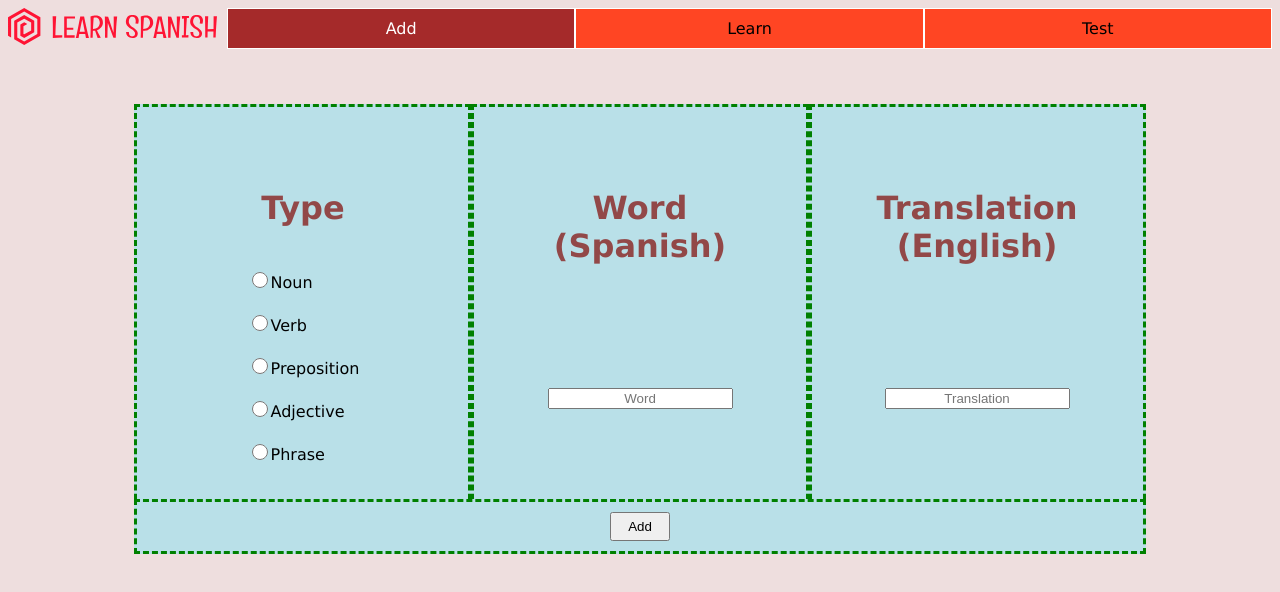
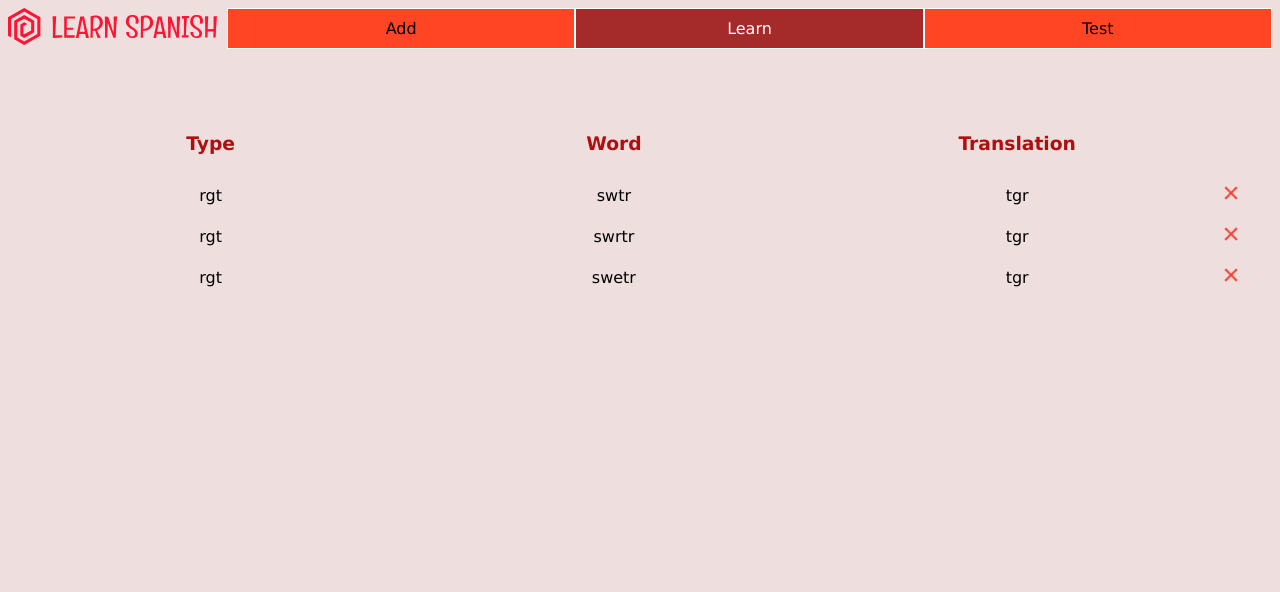
Before and after one commit to advay168/learn-spanish, a React (Create React App) app: page /learn in a window 1280 px wide. Shown: the top 592 px of the page. Built offline with nearby package versions, Linux system fonts and the light colour scheme.

Commit message:
Added learn page and react router

```diff
--- a/package.json
+++ b/package.json
@@ -12,9 +12,12 @@
     "@types/react-dom": "^17.0.9",
     "babel-plugin-styled-components": "^1.13.2",
     "eslint-plugin-prettier": "^3.4.0",
+    "history": "^5.0.0",
     "prettier": "^2.3.2",
     "react": "^17.0.2",
     "react-dom": "^17.0.2",
+    "react-router": "^6.0.0-beta.0",
+    "react-router-dom": "^6.0.0-beta.0",
     "react-scripts": "4.0.3",
     "styled-components": "^5.3.0",
     "typescript": "^4.3.5",
--- a/src/App.tsx
+++ b/src/App.tsx
@@ -1,16 +1,40 @@
 import React from "react";
+
+import {
+  BrowserRouter as Router,
+  Routes,
+  Route,
+  Navigate,
+} from "react-router-dom";
 
 // Components
 import Header from "./components/Header";
 import Add from "./components/Add";
+import Learn from "./components/Learn";
 
 // Styles
 import "./App.styles.css";
+
 export default function App() {
   return (
-    <>
+    <Router>
       <Header />
-      <Add />
-    </>
+      <Routes>
+        <Route path="/" element={<Navigate to="/add" />} />
+        <Route path="/add" element={<Add />} />
+        <Route
+          path="/learn"
+          element={
+            <Learn
+              data={[
+                { type: "rgt", word: "swtr", translation: "tgr" },
+                { type: "rgt", word: "swrtr", translation: "tgr" },
+                { type: "rgt", word: "swetr", translation: "tgr" },
+              ]}
+            />
+          }
+        />
+      </Routes>
+    </Router>
   );
 }
--- a/src/components/Add/index.tsx
+++ b/src/components/Add/index.tsx
@@ -15,8 +15,14 @@ import {
   ButtonContainer,
 } from "./styles";
 
+import { dataType } from "../../types";
+
 export default function Add() {
-  const [data, setData] = useState(["", "", ""]);
+  const [data, setData] = useState<dataType>({
+    type: "",
+    word: "",
+    translation: "",
+  });
   console.log(data);
 
   return (
@@ -29,7 +35,7 @@ export default function Add() {
         let word = entries.next().value;
         let translation = entries.next().value;
 
-        setData([type, word, translation]);
+        setData({ type, word, translation });
         e.preventDefault();
       }}
     >
--- /dev/null
+++ b/src/components/Learn/index.tsx
@@ -0,0 +1,52 @@
+import React from "react";
+
+// Styles
+import { Table, TableHeading, TableData } from "./styles";
+
+// Types
+import { dataType } from "../../types";
+
+// Assets
+import crossImage from "../../images/cross.png";
+
+interface props {
+  data: dataType[];
+}
+
+export default function Learn({ data }: props) {
+  return (
+    <Table>
+      <thead>
+        <tr>
+          <TableHeading>
+            <h3>Type</h3>
+          </TableHeading>
+          <TableHeading>
+            <h3>Word</h3>
+          </TableHeading>
+          <TableHeading>
+            <h3>Translation</h3>
+          </TableHeading>
+          <th></th>
+        </tr>
+      </thead>
+      <tbody>
+        {data.map((el) => (
+          <tr key={el.word}>
+            <TableData>{el.type}</TableData>
+            <TableData>{el.word}</TableData>
+            <TableData>{el.translation}</TableData>
+            <td>
+              <img
+                src={crossImage}
+                alt="cross"
+                style={{ width: "20px", cursor: "pointer" }}
+                onClick={(e) => console.log(el.word)}
+              />
+            </td>
+          </tr>
+        ))}
+      </tbody>
+    </Table>
+  );
+}
--- /dev/null
+++ b/src/components/Learn/styles.ts
@@ -0,0 +1,17 @@
+import styled from "styled-components";
+
+export const Table = styled.table`
+  width: 100%;
+  margin-top: 62.5px;
+`;
+
+export const TableHeading = styled.td`
+  text-align: center;
+  color: rgb(177, 14, 14);
+  width: 32%;
+`;
+
+export const TableData = styled.td`
+  text-align: center;
+  padding: 10px;
+`;
--- a/src/components/NavBar/index.tsx
+++ b/src/components/NavBar/index.tsx
@@ -1,20 +1,22 @@
 import React from "react";
+
+import { useLocation } from "react-router-dom";
 
 // Styles
 import { Wrapper, Nav, Anchor } from "./styles";
 
 export default function NavBar() {
-  let location = "add";
+  let location = useLocation();
   return (
     <Nav>
       <Wrapper>
-        <Anchor href="" active={location === "add"}>
+        <Anchor to="/" $active={location.pathname === "/add"}>
           Add
         </Anchor>
-        <Anchor href="" active={location === "learn"}>
+        <Anchor to="learn" $active={location.pathname === "/learn"}>
           Learn
         </Anchor>
-        <Anchor href="" active={location === "test"}>
+        <Anchor to="/" $active={location.pathname === "/test"}>
           Test
         </Anchor>
       </Wrapper>
--- a/src/components/NavBar/styles.ts
+++ b/src/components/NavBar/styles.ts
@@ -1,4 +1,6 @@
 import styled, { css } from "styled-components";
+
+import { Link } from "react-router-dom";
 
 export const Wrapper = styled.div`
   display: flex;
@@ -12,7 +14,7 @@ export const Nav = styled.nav`
   margin-left: 10px;
 `;
 
-export const Anchor = styled.a<{ active?: boolean }>`
+export const Anchor = styled(Link)<{ $active?: boolean }>`
   background-color: #ff4523;
   color: black;
   text-decoration: none;
@@ -23,8 +25,8 @@ export const Anchor = styled.a<{ active?: boolean }>`
   border: 1px white solid;
   border: 1px white solid;
 
-  ${({ active }) =>
-    active
+  ${({ $active }) =>
+    $active
       ? css`
           background-color: brown;
           color: white;
--- /dev/null
+++ b/src/types.ts
@@ -0,0 +1,5 @@
+export type dataType = {
+  type: string;
+  word: string;
+  translation: string;
+};
```
Also changed, not shown: src/images/cross.png (added), 1 other file (tests, documents, lock files or other folders).
